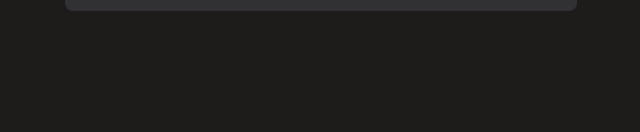
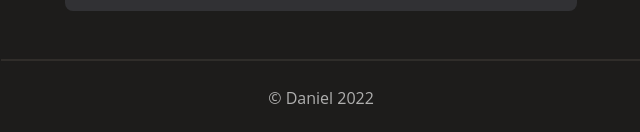
Before and after one commit to danielcgilibert/portfolio, a Next.js app: page /projects in a window 1280 px wide. Shown: the part 1171-1303 px from the top of the page, without its empty margins (319-959 px from the left). Before the commit the page ends 1278 px from the top, so only its background shows below. Built offline with nearby package versions, Linux system fonts and the light colour scheme.

Commit message:
⚡️ chore: add footer

```diff
--- a/components/layouts/layout.jsx
+++ b/components/layouts/layout.jsx
@@ -1,6 +1,7 @@
-import { Box, Container } from '@chakra-ui/react'
+import { Container } from '@chakra-ui/react'
 import Head from 'next/head'
 import React from 'react'
+import { Footer } from '../ui/footer'
 import { Navbar } from '../ui/navbar'
 
 export const Layout = ({ children, title }) => {
@@ -11,15 +12,16 @@ export const Layout = ({ children, title }) => {
         <meta name="description" content="portfolio daniel" />
         <link rel="icon" href="/favicon.ico" />
       </Head>
-      <Box as="main" pb={24}>
       <Navbar />
       <Container
+        as="main"
         maxW="container.sm"
+        minH="container.md"
         pt={24}
         px={{ base: '5', md: '16', '2xl': '5' }}>
         {children}
       </Container>
-      </Box>
+      <Footer />
     </>
   )
 }
--- a/components/ui/footer.jsx
+++ b/components/ui/footer.jsx
@@ -3,8 +3,18 @@ import React from 'react'
 
 export const Footer = () => {
   return (
-    <Box textAlign="center" as="footer" maxW="container.md" w="100%" mt="5">
-      <Text fontSize="md">Create by danielcg</Text>
+    <Box
+      textAlign="center"
+      as="footer"
+      mt="3rem"
+      maxW="container.sm"
+      borderTop="2px"
+      borderColor="colors.700"
+      p="25px"
+      color="colors.500"
+      opacity="70%"
+      mx={{ base: '20px', md: 'auto' }}>
+      <Text fontSize="md">© Daniel 2022</Text>
     </Box>
   )
 }
--- a/components/ui/navbar.jsx
+++ b/components/ui/navbar.jsx
@@ -57,6 +57,7 @@ export const Navbar = () => {
         position="fixed"
         w="100%"
         mx={'auto'}
+        as="nav"
         css={{ backdropFilter: 'blur(20px)' }}
         zIndex={2}
         pt="5px"
--- a/lib/mdx.js
+++ b/lib/mdx.js
@@ -11,7 +11,6 @@ const root = process.cwd()
 export const getFiles = () => {
   return fs.readdirSync(path.join(root, 'data'))
 }
-
 export const getFileBySlug = async slug => {
   const mdxSource = fs.readFileSync(
     path.join(root, 'data', `${slug}.mdx`),
--- a/next.config.js
+++ b/next.config.js
@@ -1,6 +1,11 @@
 /** @type {import('next').NextConfig} */
 const nextConfig = {
   reactStrictMode: true,
+  swcMinify: true,
 }
+// const withBundleAnalyzer = require('@next/bundle-analyzer')({
+//   enabled: process.env.ANALYZE === 'true',
+// })
+// module.exports = withBundleAnalyzer({})
 
 module.exports = nextConfig
--- a/package.json
+++ b/package.json
@@ -14,9 +14,10 @@
     "@emotion/react": "^11",
     "@emotion/styled": "^11",
     "@fontsource/open-sans": "^4.5.13",
+    "@next/bundle-analyzer": "^13.0.5",
     "@vercel/analytics": "^0.1.5",
+    "eslint": "8.28.0",
     "eslint-config-next": "13.0.4",
-    "eslint": "8.28.0",
     "framer-motion": "^6",
     "gray-matter": "^4.0.3",
     "mdx-prism": "^0.3.4",
```
Also changed, not shown: components/ui/about.jsx (+4 -5 lines), 1 other file (tests, documents, lock files or other folders). Lines whose indentation alone changed are shown as unchanged.
